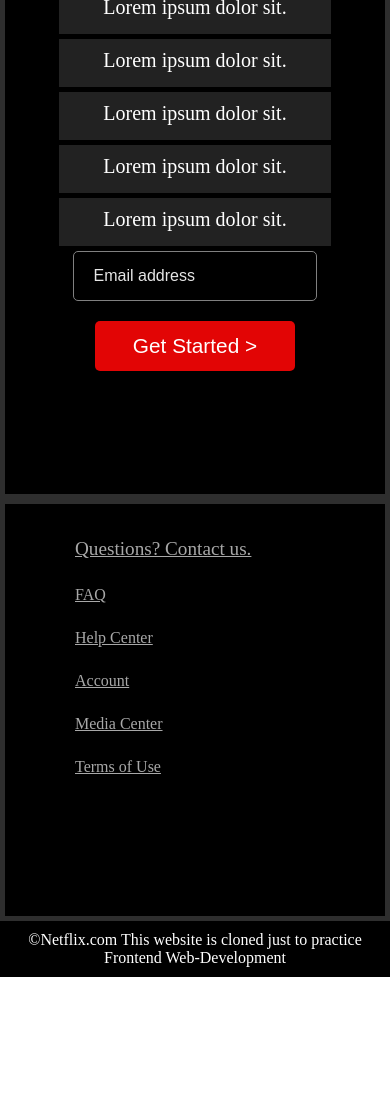
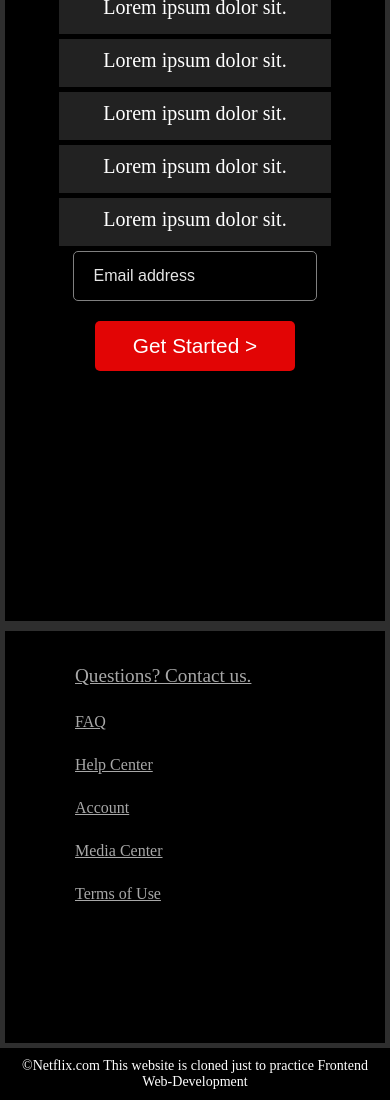
Before and after one commit to HelloIamRaju/NetflixClone, a plain HTML site: page index.html in a window 390 px wide. Shown: the part 3341-4441 px from the top of the page. Before the commit the page ends 4318 px from the top, so only its background shows below. Drawn offline with Linux system fonts and the light colour scheme.

Commit message:
Update styles.css

```diff
--- a/styles.css
+++ b/styles.css
@@ -108,7 +108,7 @@ font-size:1.2rem
   }
 
  .container .clonedinfo{
-font-size:1rem;
+font-size:14px;
 padding:10px
   }
   .container .start{
@@ -163,6 +163,7 @@ gap:20px 0px;
 }
 .container .questions{
   gap:5px 0px;
+  height:90vh
 }
 .questions .qn{
   height:3rem;
```
